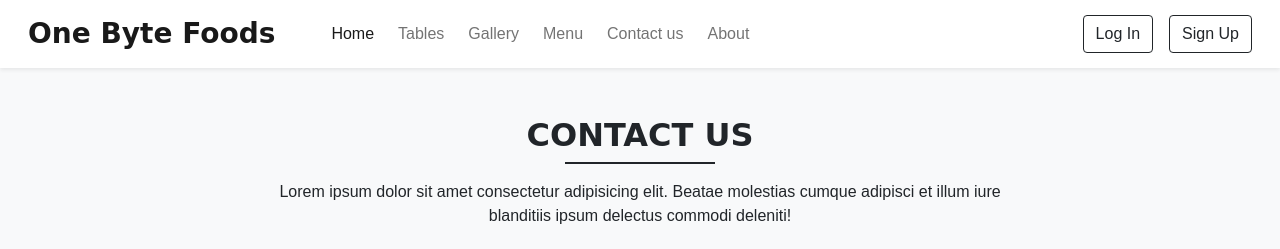
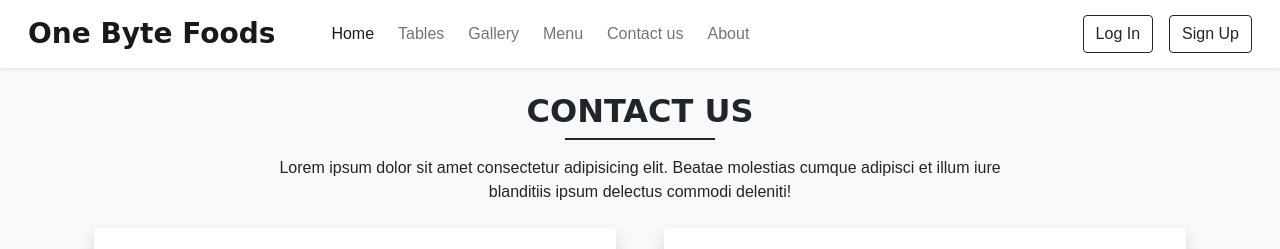
Before and after one commit to Tenzing07/One-Byte-Food, a PHP site: page /contact.php in a window 1280 px wide. Shown: the top 249 px of the page. Run offline with PHP 8.4, Linux system fonts and the light colour scheme; some web fonts are replaced.

Commit message:
contact updated

```diff
--- a/contact.php
+++ b/contact.php
@@ -21,7 +21,7 @@
 
     <!-- header -->
     <?php require ('all/header.php'); ?>
-    <div class="my-5 px-4">
+    <div class="my-4 px-4">
         <h2 class="fw-bold h-font text-center">CONTACT US</h2>
 
         <div class="h-line bg-dark"></div>
```
